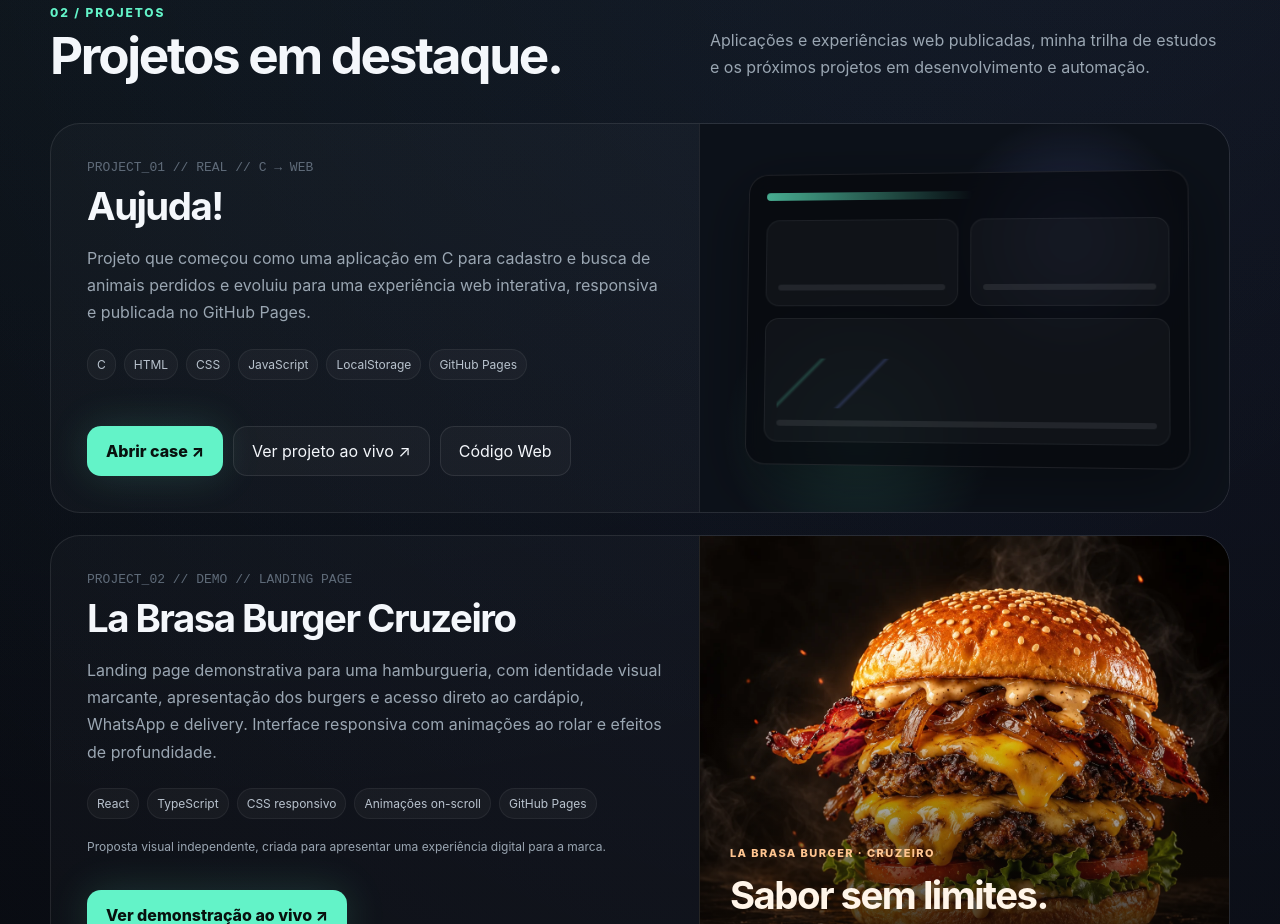
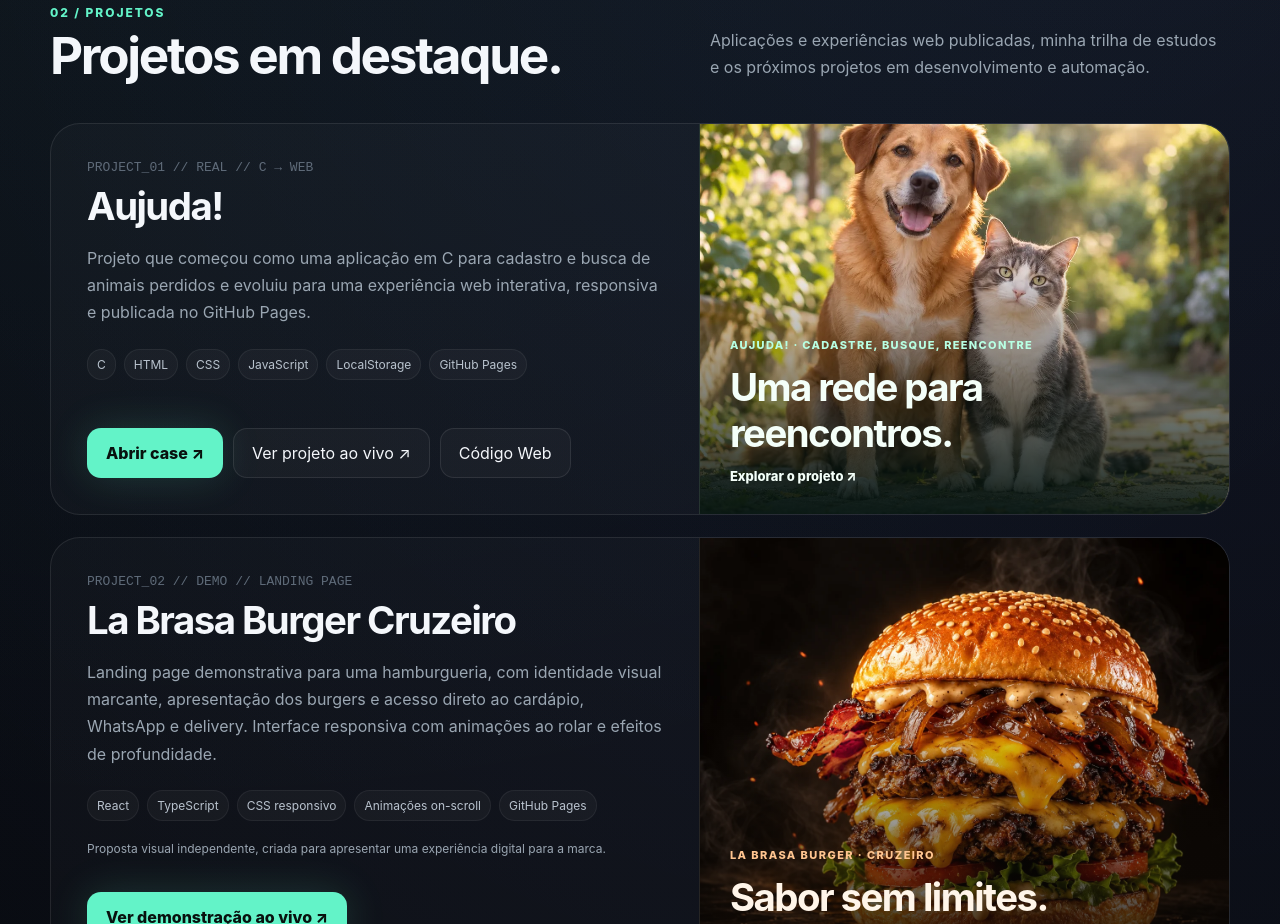
Before and after one commit to marceloguedesss/marceloguedesss.github.io, a plain HTML site: page index.html in a window 1280 px wide. Shown: the part 1860-2784 px from the top of the page. Drawn offline with Linux system fonts and the light colour scheme.

Commit message:
Adiciona capa ilustrativa ao projeto Aujuda no portfólio

```diff
--- a/index.html
+++ b/index.html
@@ -809,6 +809,20 @@
     .project-content .la-brasa-note{font-size:12px;line-height:1.6;margin-top:18px}
     @media(max-width:620px){.la-brasa-preview{min-height:310px}.la-brasa-preview-caption{left:24px;right:24px;bottom:24px}}
     @media(prefers-reduced-motion:reduce){.la-brasa-preview img{transition:none}.la-brasa-preview:hover img{transform:none}}
+
+    /* Aujuda: capa ilustrativa do projeto */
+    #projeto-aujuda{scroll-margin-top:100px}
+    .aujuda-preview{display:block;background:#10201c;min-height:390px}
+    .aujuda-preview img{position:absolute;inset:0;width:100%;height:100%;object-fit:cover;object-position:center 30%;transition:transform .6s ease}
+    .aujuda-preview::after{content:"";position:absolute;inset:0;background:linear-gradient(180deg,transparent 35%,rgba(5,20,16,.94) 100%);pointer-events:none}
+    .aujuda-preview:hover img{transform:scale(1.035)}
+    .aujuda-preview:focus-visible{outline:3px solid var(--accent);outline-offset:-4px}
+    .aujuda-preview-caption{position:absolute;left:30px;right:30px;bottom:30px;z-index:1;display:grid;gap:12px}
+    .aujuda-preview-caption span{font-size:11px;font-weight:800;letter-spacing:.12em;color:#b8ffe3}
+    .aujuda-preview-caption strong{font-size:clamp(1.8rem,3vw,2.5rem);letter-spacing:-.04em;color:#f4fff9}
+    .aujuda-preview-caption .aujuda-preview-link{color:#f4fff9;letter-spacing:0;font-size:13px}
+    @media(max-width:620px){.aujuda-preview{min-height:350px}.aujuda-preview-caption{left:24px;right:24px;bottom:24px}}
+    @media(prefers-reduced-motion:reduce){.aujuda-preview img{transition:none}.aujuda-preview:hover img{transform:none}}
   </style>
 </head>
 <body>
@@ -940,7 +954,7 @@
         </div>
 
         <div class="projects">
-          <article class="project reveal">
+          <article class="project reveal" id="projeto-aujuda">
             <div class="project-content">
               <div>
                 <div class="project-num">PROJECT_01 // REAL // C → WEB</div>
@@ -961,16 +975,14 @@
                 <a class="btn secondary" href="https://github.com/marceloguedesss/aujuda.github.io" target="_blank" rel="noopener noreferrer">Código Web</a>
               </div>
             </div>
-            <div class="project-visual">
-              <div class="ui-window">
-                <div class="ui-bar" style="width:52%"></div>
-                <div class="ui-grid">
-                  <div class="ui-box"></div>
-                  <div class="ui-box"></div>
-                  <div class="ui-box tall"><div class="spark"></div></div>
-                </div>
+            <a class="project-visual aujuda-preview" href="https://marceloguedesss.github.io/aujuda.github.io/" target="_blank" rel="noopener noreferrer" aria-label="Abrir o projeto Aujuda de cadastro e busca de animais perdidos">
+              <img src="./assets/aujuda-cover.webp" alt="Imagem ilustrativa de um cachorro caramelo e um gato lado a lado, representando o reencontro de animais" loading="lazy" decoding="async" width="1000" height="1000" />
+              <div class="aujuda-preview-caption">
+                <span>AUJUDA! · CADASTRE, BUSQUE, REENCONTRE</span>
+                <strong>Uma rede para reencontros.</strong>
+                <span class="aujuda-preview-link">Explorar o projeto ↗</span>
               </div>
-            </div>
+            </a>
           </article>
 
           <article class="project reveal" id="projeto-la-brasa">
```
Also changed, not shown: assets/aujuda-cover.webp (added).
